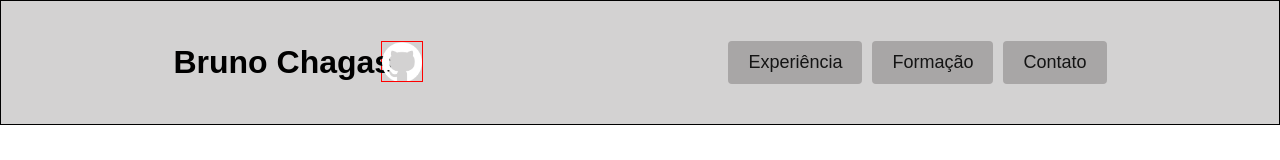
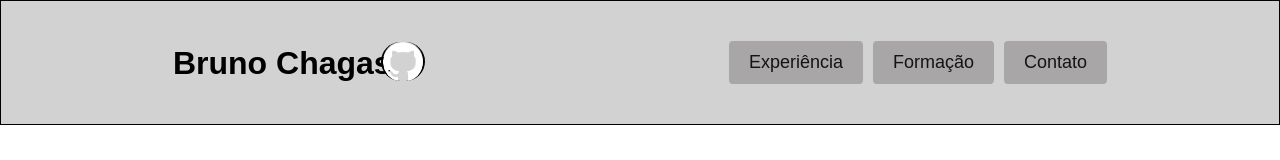
Before and after one commit to TbrunoK/portifolio, a plain HTML site: page index.html in a window 1280 px wide. In both pictures the pointer is over the picture 402 px from the left and 61 px from the top of the page. Shown: the top 160 px of the page. Drawn offline with Linux system fonts and the light colour scheme; files whose address does not match are found by name.

Commit message:
Name - logo border

```diff
--- a/css/header.css
+++ b/css/header.css
@@ -47,7 +47,12 @@
   margin-left: 13rem;
   margin-top: -2.5rem;
   width: 40px;
-  border: 1px solid red;
+}
+
+.github-logo:hover {
+  border-left: 2px solid #000000;
+  border-right: 2px solid #000000;
+  border-radius: 22px;
 }
 
 /*.header-menu a:hover {
```
